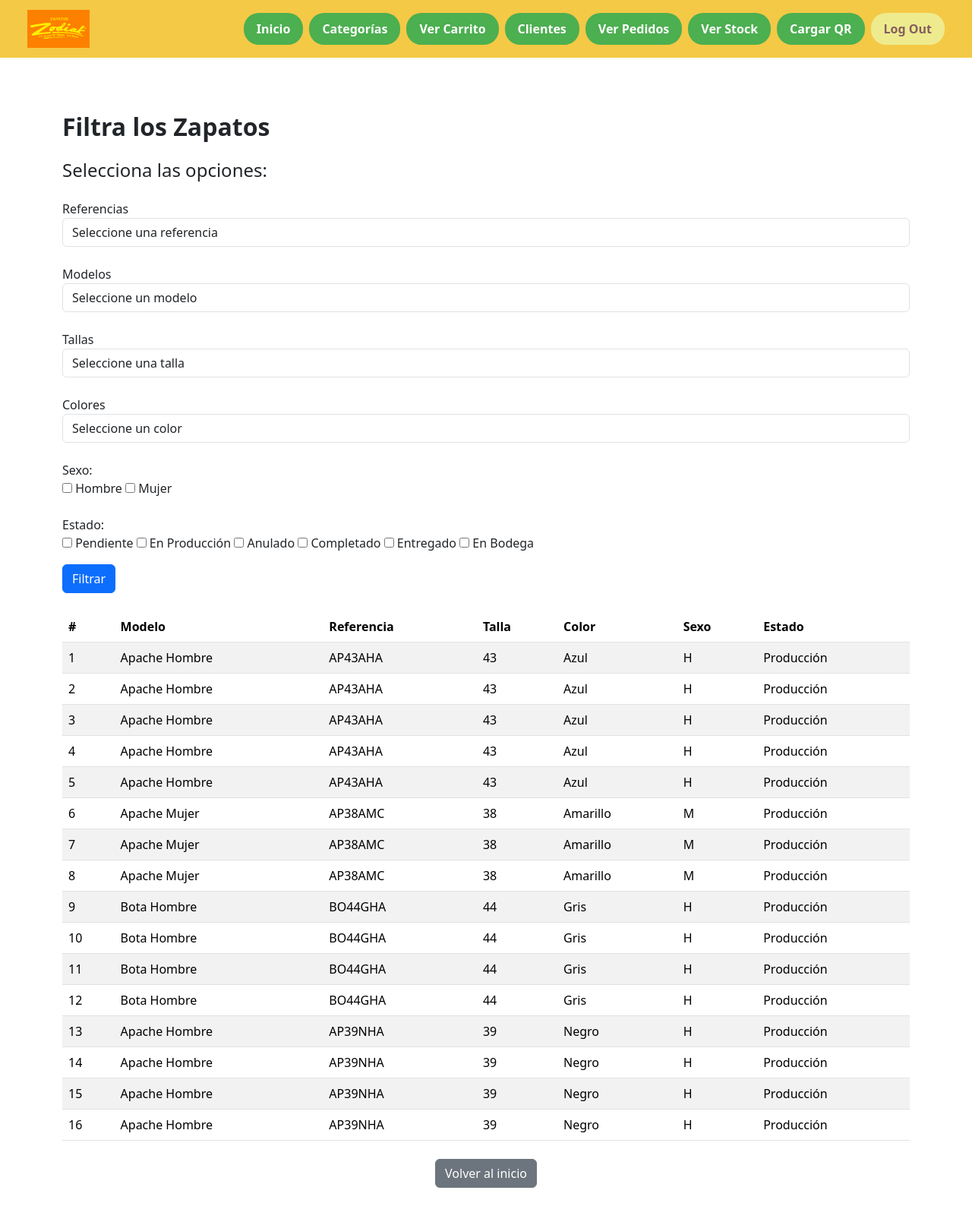
After one commit to thomasSC0607/ZodiakInventoryApp, a Django app: page /ver_stock/ in a window 1280 px wide. The commit adds this page. Shown: the whole page at 76% size. Run offline with Django 5.2, Linux system fonts and the light colour scheme; a user stored in the database is signed in; data comes from the database, SQL or seed files in the repository; both versions use the stored data as it was after the commit.

Commit message:
Apartado ver stock, creado

```diff
--- a/app1/templates/landing.html
+++ b/app1/templates/landing.html
@@ -49,7 +49,7 @@
                         <i class="bi bi-clipboard-check display-4 mb-3"></i>
                         <h5 class="card-title">Ver Stock</h5>
                         <p class="card-text">Revisa el inventario actual y controla el stock disponible de cada producto.</p>
-                        <a href="#" class="btn btn-light">Ver Stock</a>
+                        <a href="{% url 'ver_stock' %}" class="btn btn-light">Ver Stock</a>
                     </div>
                 </div>
             </div>
--- /dev/null
+++ b/app1/templates/ver_stock.html
@@ -0,0 +1,105 @@
+{% extends "base.html" %}
+
+{% block content %}
+<div class="container mt-5">
+    <h2 class="fw-bold">Filtra los Zapatos</h2>
+
+    <form method="post" action="{% url 'ver_stock' %}">
+        {% csrf_token %}
+        <h4 class="mt-4">Selecciona las opciones:</h4>
+
+        <div class="form-group mt-4">
+            <label for="referencia">Referencias</label>
+            <select name="referencia" id="referencia" class="form-control">
+                <option value="">Seleccione una referencia</option>
+                {% for referencia in referencias %}
+                    <option value="{{ referencia }}">{{ referencia }}</option>
+                {% endfor %}
+            </select>
+        </div>
+
+        <div class="form-group mt-4">
+            <label for="modelo">Modelos</label>
+            <select name="modelo" id="modelo" class="form-control">
+                <option value="">Seleccione un modelo</option>
+                {% for modelo in modelos %}
+                    <option value="{{ modelo }}">{{ modelo }}</option>
+                {% endfor %}
+            </select>
+        </div>
+
+        <div class="form-group mt-4">
+            <label for="talla">Tallas</label>
+            <select name="talla" id="talla" class="form-control">
+                <option value="">Seleccione una talla</option>
+                {% for talla in tallas %}
+                    <option value="{{ talla }}">{{ talla }}</option>
+                {% endfor %}
+            </select>
+        </div>
+
+        <div class="form-group mt-4">
+            <label for="color">Colores</label>
+            <select name="color" id="color" class="form-control">
+                <option value="">Seleccione un color</option>
+                {% for color in colores %}
+                    <option value="{{ color }}">{{ color }}</option>
+                {% endfor %}
+            </select>
+        </div>
+
+        <div class="form-group mt-4">
+            <label>Sexo:</label><br>
+            <label><input type="checkbox" name="sexo" value="H"> Hombre</label>
+            <label><input type="checkbox" name="sexo" value="M"> Mujer</label>
+        </div>
+
+        <div class="form-group mt-4">
+            <label>Estado:</label><br>
+            <label><input type="checkbox" name="estado" value="Pendientes"> Pendiente</label>
+            <label><input type="checkbox" name="estado" value="Producción"> En Producción</label>
+            <label><input type="checkbox" name="estado" value="Anulado"> Anulado</label>
+            <label><input type="checkbox" name="estado" value="Completado"> Completado</label>
+            <label><input type="checkbox" name="estado" value="Entregado"> Entregado</label>
+            <label><input type="checkbox" name="estado" value="Bodega"> En Bodega</label>
+        </div>
+
+        <button type="submit" class="btn btn-primary mt-3">Filtrar</button>
+    </form>
+
+    <table class="table table-striped mt-4">
+        <thead>
+            <tr>
+                <th>#</th>
+                <th>Modelo</th>
+                <th>Referencia</th>
+                <th>Talla</th>
+                <th>Color</th>
+                <th>Sexo</th>
+                <th>Estado</th>
+            </tr>
+        </thead>
+        <tbody>
+            {% for zapato in zapatos %}
+            <tr>
+                <td>{{ forloop.counter }}</td>
+                <td>{{ zapato.modelo }}</td>
+                <td>{{ zapato.referencia }}</td>
+                <td>{{ zapato.talla }}</td>
+                <td>{{ zapato.color }}</td>
+                <td>{{ zapato.sexo }}</td>
+                <td>{{ zapato.estado }}</td>
+            </tr>
+            {% empty %}
+            <tr>
+                <td colspan="7" class="text-center">No hay resultados para los filtros seleccionados.</td>
+            </tr>
+            {% endfor %}
+        </tbody>
+    </table>
+
+    <div class="text-center mt-4">
+        <a href="{% url 'landing' %}" class="btn btn-secondary">Volver al inicio</a>
+    </div>
+</div>
+{% endblock %}
--- a/app1/urls.py
+++ b/app1/urls.py
@@ -9,6 +9,9 @@ urlpatterns = [
     path('', login_view, name='login'),
     path('landing/', landing_view, name='landing'),
     path('logout/', logout_view, name='logout'),
+
+    # Pagina para ver stock
+    path('ver_stock/', views.ver_stock, name='ver_stock'),
 
     #Pagina para pedidos
 
--- a/app1/views.py
+++ b/app1/views.py
@@ -581,3 +581,41 @@ def cargar_qr(request):
         'mensaje': mensaje,
         'qr_leidos': qr_leidos
     })
+
+@login_required
+def ver_stock(request):
+    zapatos = Zapato.objects.all()
+
+    if request.method == 'POST':
+        filtros = {}
+        referencia = request.POST.get('referencia')
+        modelo = request.POST.get('modelo')
+        talla = request.POST.get('talla')
+        sexo = request.POST.getlist('sexo')
+        color = request.POST.get('color')
+        estado = request.POST.getlist('estado')
+
+        if referencia:
+            filtros['referencia'] = referencia
+        if modelo:
+            filtros['modelo'] = modelo
+        if talla:
+            filtros['talla'] = talla
+        if sexo:
+            filtros['sexo__in'] = sexo
+        if color:
+            filtros['color'] = color
+        if estado:
+            filtros['estado__in'] = estado
+
+        zapatos = Zapato.objects.filter(**filtros)
+
+        # Para los selects, obtener valores únicos de la base de datos
+    context = {
+        'zapatos': zapatos,
+        'referencias': Zapato.objects.values_list('referencia', flat=True).distinct(),
+        'modelos': Zapato.objects.values_list('modelo', flat=True).distinct(),
+        'tallas': Zapato.objects.values_list('talla', flat=True).distinct(),
+        'colores': Zapato.objects.values_list('color', flat=True).distinct(),
+    }
+    return render(request, 'ver_stock.html', context)
```
Also changed, not shown: db.sqlite3.
